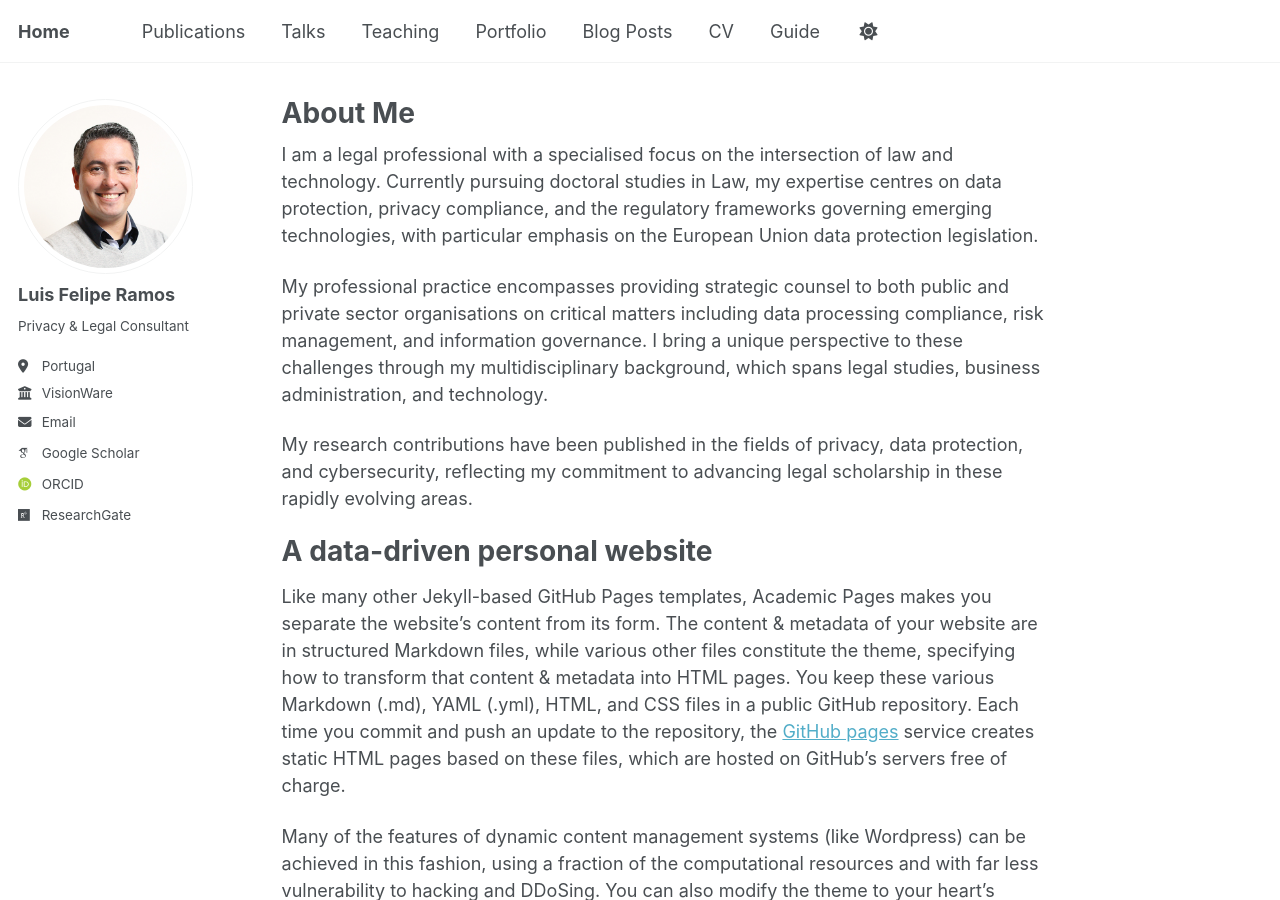
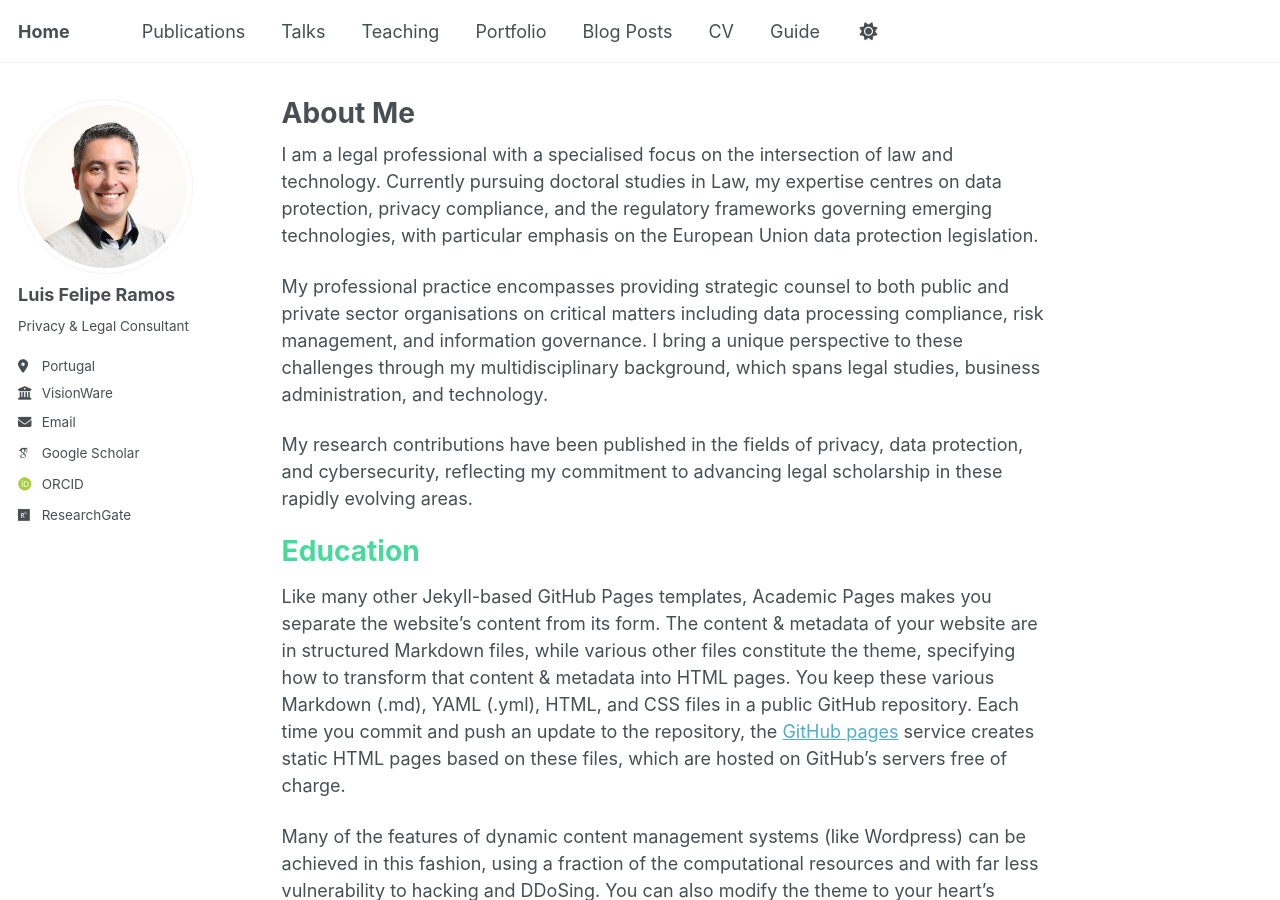
Before and after one commit to lfmramos/lfmramos.github.io, a Jekyll site: the page built from _pages/about.md, in a window 1280 px wide and 900 px high. Built offline with Jekyll 4.4.1, drawn with Linux system fonts in a browser that asks for light colours; some web fonts are replaced; a script that is not in the unit is left out.

Commit message:
Change titles color

```diff
--- a/_pages/about.md
+++ b/_pages/about.md
@@ -13,7 +13,7 @@ My professional practice encompasses providing strategic counsel to both public
 
 My research contributions have been published in the fields of privacy, data protection, and cybersecurity, reflecting my commitment to advancing legal scholarship in these rapidly evolving areas.
 
-A data-driven personal website
+<span style="color:#48DA9B">Education</span>
 ======
 Like many other Jekyll-based GitHub Pages templates, Academic Pages makes you separate the website's content from its form. The content & metadata of your website are in structured Markdown files, while various other files constitute the theme, specifying how to transform that content & metadata into HTML pages. You keep these various Markdown (.md), YAML (.yml), HTML, and CSS files in a public GitHub repository. Each time you commit and push an update to the repository, the [GitHub pages](https://pages.github.com/) service creates static HTML pages based on these files, which are hosted on GitHub's servers free of charge.
 
```
